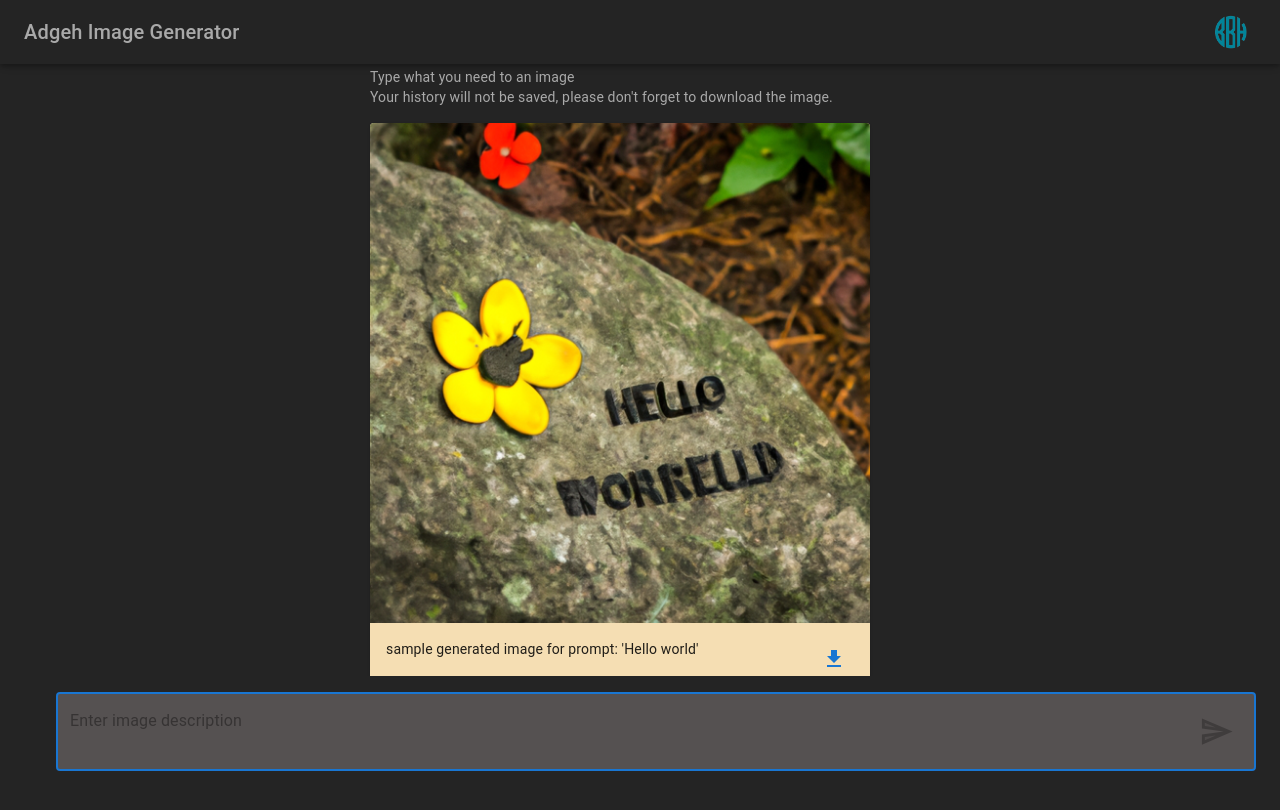
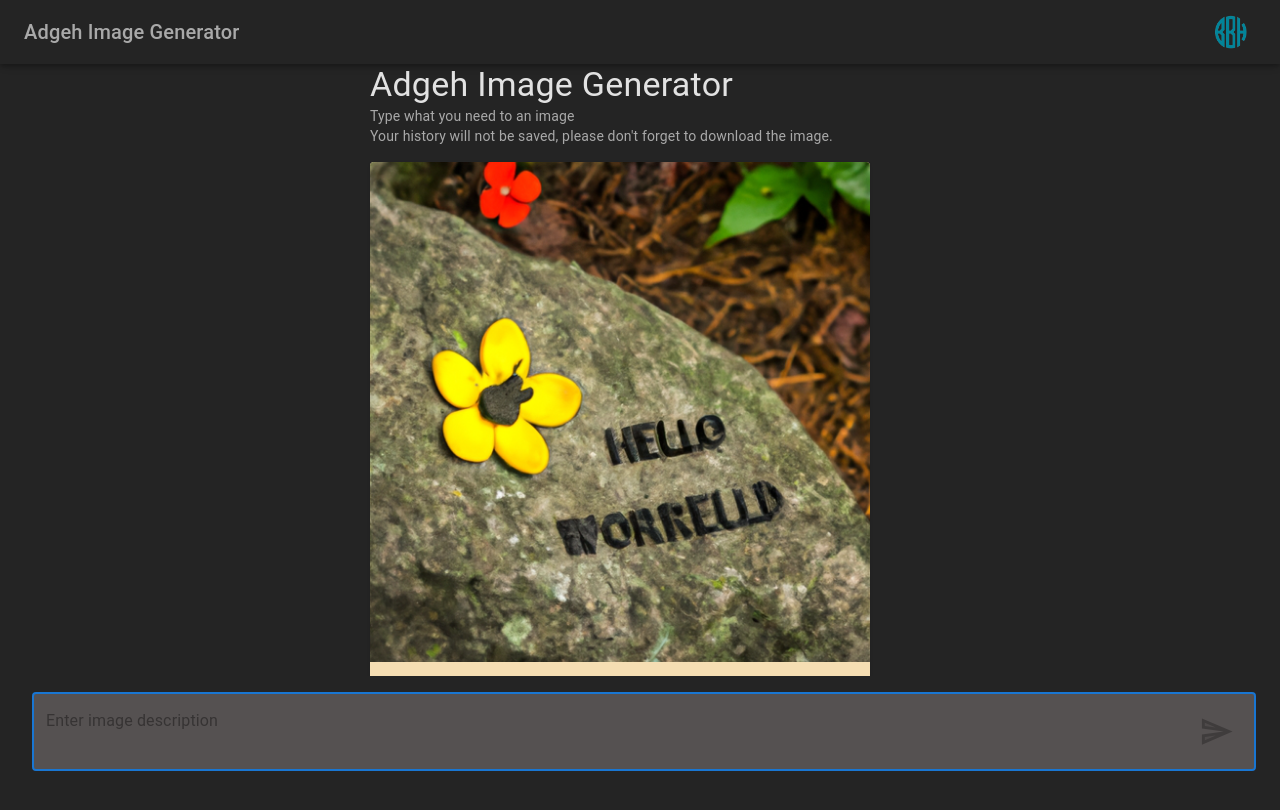
Before and after one commit to adgehbirhane/image-generator, a React (Vite) app: page / in a window 1280 px wide. Shown: the top 810 px of the page. Built offline with nearby package versions, Linux system fonts and the light colour scheme.

Commit message:
last push

```diff
--- a/src/App.tsx
+++ b/src/App.tsx
@@ -22,14 +22,14 @@ function App() {
   const [images, setImages] = useState<Image[]>([]);
   const [loading, setLoading] = useState<boolean>(false);
 
-  const boxRef = useRef<HTMLDivElement>(null);
+  const boxRef = useRef<HTMLDivElement>(null)
 
-  useEffect(() => {
-    if (boxRef.current) {
+  useEffect(()=> {
+    if(boxRef.current){
       const boxElement = boxRef.current;
       boxElement.scrollTop = boxElement.scrollHeight;
     }
-  }, [images]);
+  },[images])
 
   const handleSubmit = async (e: FormEvent<HTMLFormElement>) => {
     e.preventDefault();
@@ -71,14 +71,14 @@ function App() {
 
   return (
     <Box sx={{ height: "100vh" }}>
-      <Header />
-      {loading && <LinearProgress />}
+      <Header loading={loading} />
       <Box
         sx={{
           display: "flex",
           justifyContent: "center",
           overflow: "scroll",
-          // height: "85vh",
+          height: "85vh",
+          mt: '6.7vh',
           mr: 5,
           mb: 15,
         }}
@@ -136,7 +136,7 @@ function App() {
           height: "8.5vh",
         }}
       >
-        <Box sx={{ ml: 5, mr: 5, width: "100%" }}>
+        <Box sx={{ ml: 2, mr: 5, width: "100%" }}>
           <TextField
             type="textarea"
             sx={{
--- a/src/components/Header.tsx
+++ b/src/components/Header.tsx
@@ -1,7 +1,13 @@
-import { AppBar, IconButton, Toolbar, Typography } from "@mui/material";
+import {
+  AppBar,
+  IconButton,
+  LinearProgress,
+  Toolbar,
+  Typography,
+} from "@mui/material";
 import myLogo from "/app-logo.png";
 
-export default function Header() {
+export default function Header(progress: { loading: boolean }) {
   return (
     <AppBar sx={{ position: "fixed", top: 0, backgroundColor: "#242424" }}>
       <Toolbar sx={{ display: "flex", justifyContent: "space-between" }}>
@@ -35,6 +41,9 @@ export default function Header() {
           </a>
         </Typography>
       </Toolbar>
+      {progress.loading && (
+        <LinearProgress sx={{ position: "sticky", top: "6.5vh" }} />
+      )}
     </AppBar>
   );
 }
```
